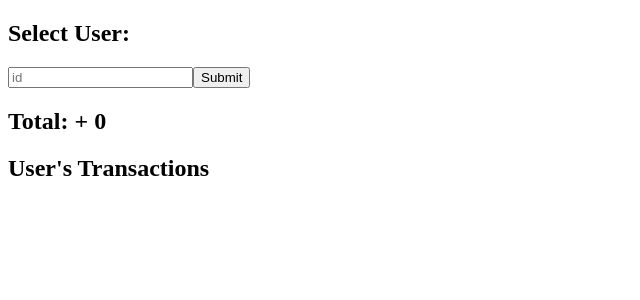
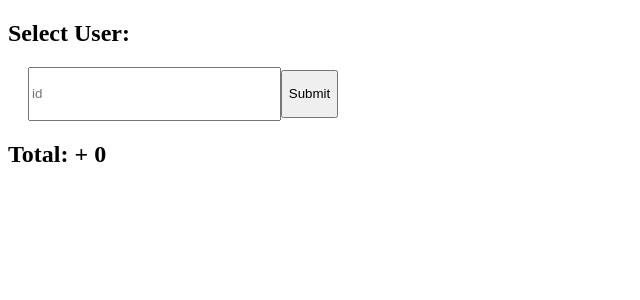
Before and after one commit to mngmay/blockchain-wallet, a React (Create React App) app: page / in a window 1280 px wide. Shown: the top 300 px of the page, without its empty margins (0-640 px from the left). Built offline with nearby package versions, Linux system fonts and the light colour scheme.

Commit message:
adding styles

```diff
--- a/src/components/TransactionCard.js
+++ b/src/components/TransactionCard.js
@@ -1,16 +1,25 @@
 import React from "react";
+import styled from "styled-components";
 
 const TransactionCard = ({ transaction, user }) => {
   let sender = user.id === transaction.sender;
   return (
-    <div>
+    <Card sender={sender}>
       <div>Sender: {transaction.sender}</div>
       <div>Recipient: {transaction.recipient}</div>
       <div style={sender ? { color: "red" } : { color: "green" }}>
         Amount: {transaction.amount} coins
       </div>
-    </div>
+    </Card>
   );
 };
 
 export default TransactionCard;
+
+const Card = styled.div`
+  font-size: ${({ theme }) => theme.smallFont};
+  border: 1px solid ${props => (props.sender ? "red" : "green")};
+  width: 200px;
+  padding: 2rem;
+  margin: 1rem;
+`;
--- a/src/components/TransactionsList.js
+++ b/src/components/TransactionsList.js
@@ -1,15 +1,20 @@
 import React from "react";
 import TransactionCard from "./TransactionCard";
+import styled from "styled-components";
 
 const TransactionsList = ({ transactions, user }) => {
   return (
-    <div>
-      <h2>{user.id ? user.id : "User"}'s Transactions</h2>
+    <Transactions>
       {transactions.map(t => {
         return <TransactionCard transaction={t} user={user} />;
       })}
-    </div>
+    </Transactions>
   );
 };
 
 export default TransactionsList;
+
+const Transactions = styled.div`
+  display: flex;
+  flex-wrap: wrap;
+`;
--- a/src/components/UserForm.js
+++ b/src/components/UserForm.js
@@ -1,5 +1,6 @@
 import React, { useEffect } from "react";
 import axios from "axios";
+import styled from "styled-components";
 
 const UserForm = ({ user, setUser, setTotal, setTransactions }) => {
   function handleChange(e) {
@@ -40,7 +41,7 @@ const UserForm = ({ user, setUser, setTotal, setTransactions }) => {
   }
 
   return (
-    <form onSubmit={handleSubmit}>
+    <Form onSubmit={handleSubmit}>
       <input
         type="text"
         name="id"
@@ -50,8 +51,23 @@ const UserForm = ({ user, setUser, setTotal, setTransactions }) => {
         placeholder="id"
       />
       <button>Submit</button>
-    </form>
+    </Form>
   );
 };
 
 export default UserForm;
+
+const Form = styled.form`
+  input {
+    outline: none;
+    width: 20%;
+    height: 3rem;
+  }
+
+  button {
+    outline: none;
+    height: 3rem;
+  }
+
+  margin: 20px;
+`;
```
Also changed, not shown: src/components/Header.js (added, +25 -0 lines).
